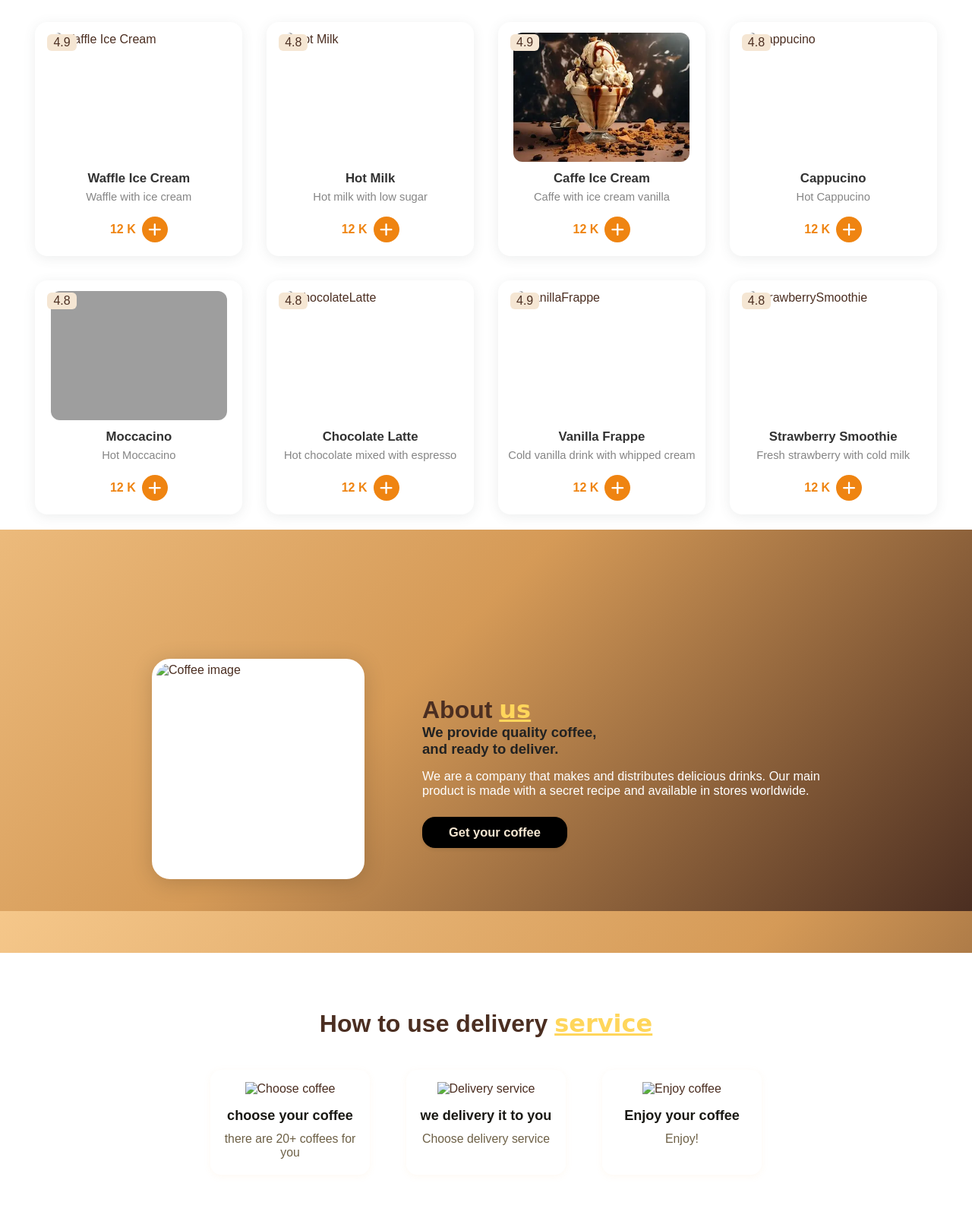
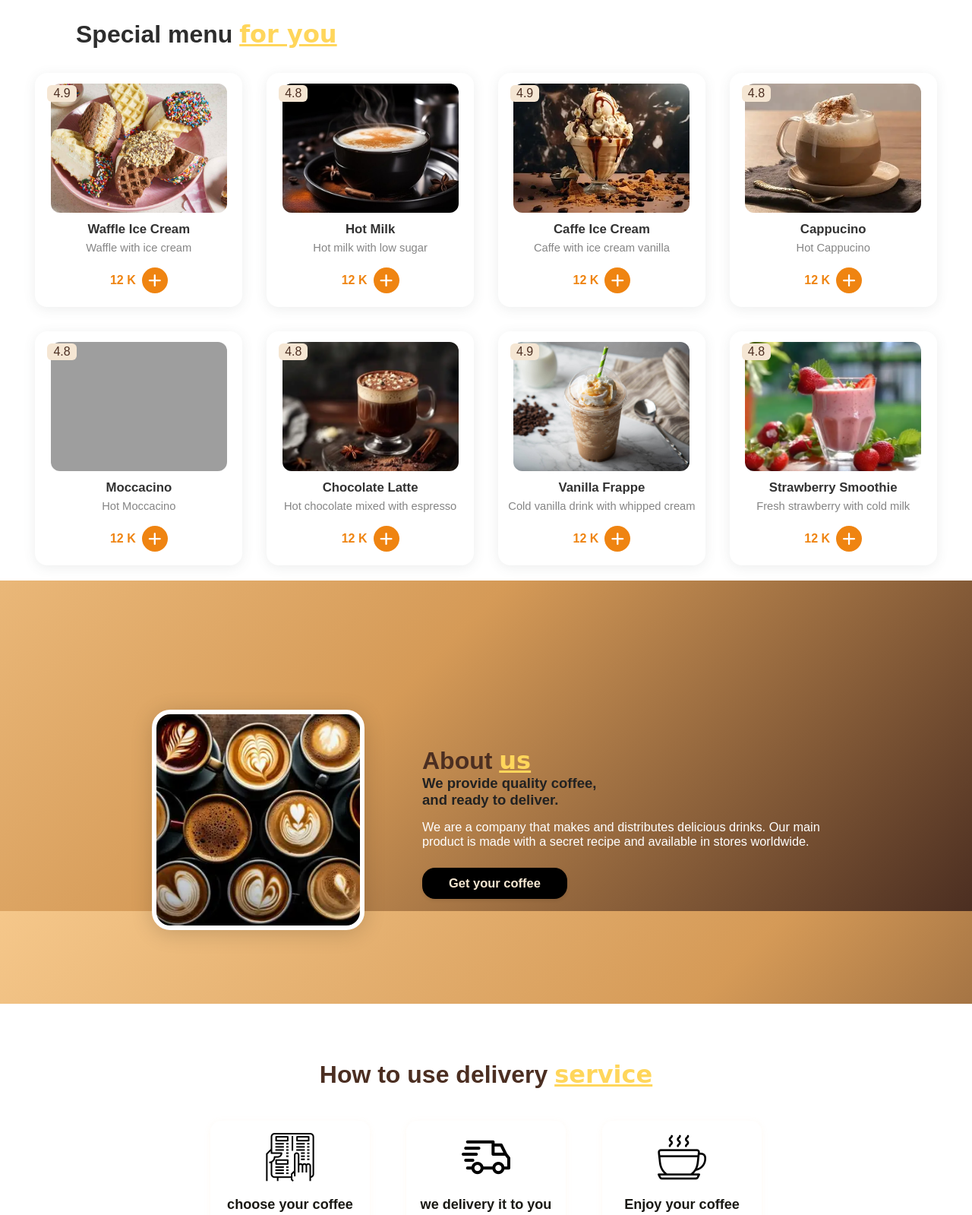
Before and after one commit to Masoumeh-Sadat/Coffee-site, a plain HTML site: page index.html in a window 1280 px wide. Shown: the part 1201-2800 px from the top of the page at 76% size. Drawn offline with nearby package versions, Linux system fonts and the light colour scheme; grey boxes are pictures that could not be loaded; files whose address does not match are found by name; a web font is replaced by a local one.

Commit message:
add this

```diff
--- a/index.html
+++ b/index.html
@@ -15,7 +15,7 @@
     <header>
       <nav>
         <div class="logo">
-          <img src="photos/logo.png" alt="my_site_logo" />
+          <img src="logo.png" alt="my_site_logo" />
           <h3>Brewtique <strong>Coffee</strong></h3>
         </div>
         <button class="menu-btn">☰</button>
@@ -45,7 +45,7 @@
         </div>
       </div>
       <div class="hero2">
-        <img src="photos/web1.webp" alt="coffee image" />
+        <img src="web1.webp" alt="coffee image" />
       </div>
     </section>
 
@@ -53,7 +53,7 @@
       <div class="cards">
         <div class="card">
           <div class="card-img">
-            <img src="photos/HazelnutLatte.jpeg" alt="Hazelnut Latte">
+            <img src="HazelnutLatte.jpeg" alt="Hazelnut Latte">
             <div class="fav-icon"><i class="fa-regular fa-heart"></i></div>
           </div>
           <div class="card-body">
@@ -66,7 +66,7 @@
         </div>
         <div class="card">
           <div class="card-img">
-            <img src="photos/VanillaLatte.jpeg" alt="Vanilla">
+            <img src="VanillaLatte.jpeg" alt="Vanilla">
             <div class="fav-icon"><i class="fa-regular fa-heart"></i></div>
           </div>
           <div class="card-body">
@@ -79,7 +79,7 @@
         </div>
         <div class="card">
           <div class="card-img">
-            <img src="photos/Espresso.jpeg" alt="Espresso">
+            <img src="Espresso.jpeg" alt="Espresso">
             <div class="fav-icon"><i class="fa-regular fa-heart"></i></div>
           </div>
           <div class="card-body">
@@ -92,7 +92,7 @@
         </div>
         <div class="card">
           <div class="card-img">
-            <img src="photos/CaramelMacchiato.webp" alt="Caramel Macchiato">
+            <img src="CaramelMacchiato.webp" alt="Caramel Macchiato">
             <div class="fav-icon"><i class="fa-regular fa-heart"></i></div>
           </div>
           <div class="card-body">
@@ -112,7 +112,7 @@
         <div class="menu-grid">
           <div class="menu-card">
             <span class="menu-rating">4.9</span>
-            <img class="menu-image" src="photos/WaffleIceCream.jpeg" alt="Waffle Ice Cream">
+            <img class="menu-image" src="WaffleIceCream.jpeg" alt="Waffle Ice Cream">
             <div class="menu-title">Waffle Ice Cream</div>
             <div class="menu-desc">Waffle with ice cream</div>
             <div class="menu-bottom">
@@ -122,7 +122,7 @@
           </div>
           <div class="menu-card">
             <span class="menu-rating">4.8</span>
-            <img class="menu-image" src="photos/HotMilk.jpg" alt="Hot Milk">
+            <img class="menu-image" src="HotMilk.jpg" alt="Hot Milk">
             <div class="menu-title">Hot Milk</div>
             <div class="menu-desc">Hot milk with low sugar</div>
             <div class="menu-bottom">
@@ -142,7 +142,7 @@
           </div>
           <div class="menu-card">
             <span class="menu-rating">4.8</span>
-            <img class="menu-image" src="photos/Cappucino.webp" alt="Cappucino">
+            <img class="menu-image" src="Cappucino.webp" alt="Cappucino">
             <div class="menu-title">Cappucino</div>
             <div class="menu-desc">Hot Cappucino</div>
             <div class="menu-bottom">
@@ -162,7 +162,7 @@
           </div>
           <div class="menu-card">
             <span class="menu-rating">4.8</span>
-            <img class="menu-image" src="photos/ChocolateLatte.webp" alt="ChocolateLatte">
+            <img class="menu-image" src="ChocolateLatte.webp" alt="ChocolateLatte">
             <div class="menu-title">Chocolate Latte</div>
             <div class="menu-desc">Hot chocolate mixed with espresso</div>
             <div class="menu-bottom">
@@ -172,7 +172,7 @@
           </div>
           <div class="menu-card">
             <span class="menu-rating">4.9</span>
-            <img class="menu-image" src="photos/VanillaFrappe.jpeg" alt="VanillaFrappe">
+            <img class="menu-image" src="VanillaFrappe.jpeg" alt="VanillaFrappe">
             <div class="menu-title">Vanilla Frappe</div>
             <div class="menu-desc">Cold vanilla drink with whipped cream</div>
             <div class="menu-bottom">
@@ -182,7 +182,7 @@
           </div>
           <div class="menu-card">
             <span class="menu-rating">4.8</span>
-            <img class="menu-image" src="photos/StrawberrySmoothie.webp" alt="StrawberrySmoothie">
+            <img class="menu-image" src="StrawberrySmoothie.webp" alt="StrawberrySmoothie">
             <div class="menu-title">Strawberry Smoothie</div>
             <div class="menu-desc">Fresh strawberry with cold milk</div>
             <div class="menu-bottom">
@@ -197,7 +197,7 @@
     <section id="about" class="about-block-unique">
       <div class="about-content-row-unique">
         <div class="about-image-box-unique">
-          <img src="photos/CoffeeImage.webp" class="about-image-unique" alt="Coffee image">
+          <img src="CoffeeImage.webp" class="about-image-unique" alt="Coffee image">
         </div>
         <div class="about-text-box-unique">
           <h2><span class="about-us-title-unique">About <span>us</span></span></h2>
@@ -214,17 +214,17 @@
       <h2 class="how-title-unique">How to use delivery <span>service</span></h2>
       <div class="how-steps-unique">
         <div class="how-step-unique">
-          <img class="how-step-img-unique" src="photos/menu.png" alt="Choose coffee">
+          <img class="how-step-img-unique" src="menu.png" alt="Choose coffee">
           <h3 class="how-step-title-unique">choose your coffee</h3>
           <p class="how-step-desc-unique">there are 20+ coffees for you</p>
         </div>
         <div class="how-step-unique">
-          <img class="how-step-img-unique" src="photos/delivery.png" alt="Delivery service">
+          <img class="how-step-img-unique" src="delivery.png" alt="Delivery service">
           <h3 class="how-step-title-unique">we delivery it to you</h3>
           <p class="how-step-desc-unique">Choose delivery service</p>
         </div>
         <div class="how-step-unique">
-          <img class="how-step-img-unique" src="photos/enjoy.png" alt="Enjoy coffee">
+          <img class="how-step-img-unique" src="enjoy.png" alt="Enjoy coffee">
           <h3 class="how-step-title-unique">Enjoy your coffee</h3>
           <p class="how-step-desc-unique">Enjoy!</p>
         </div>
```
